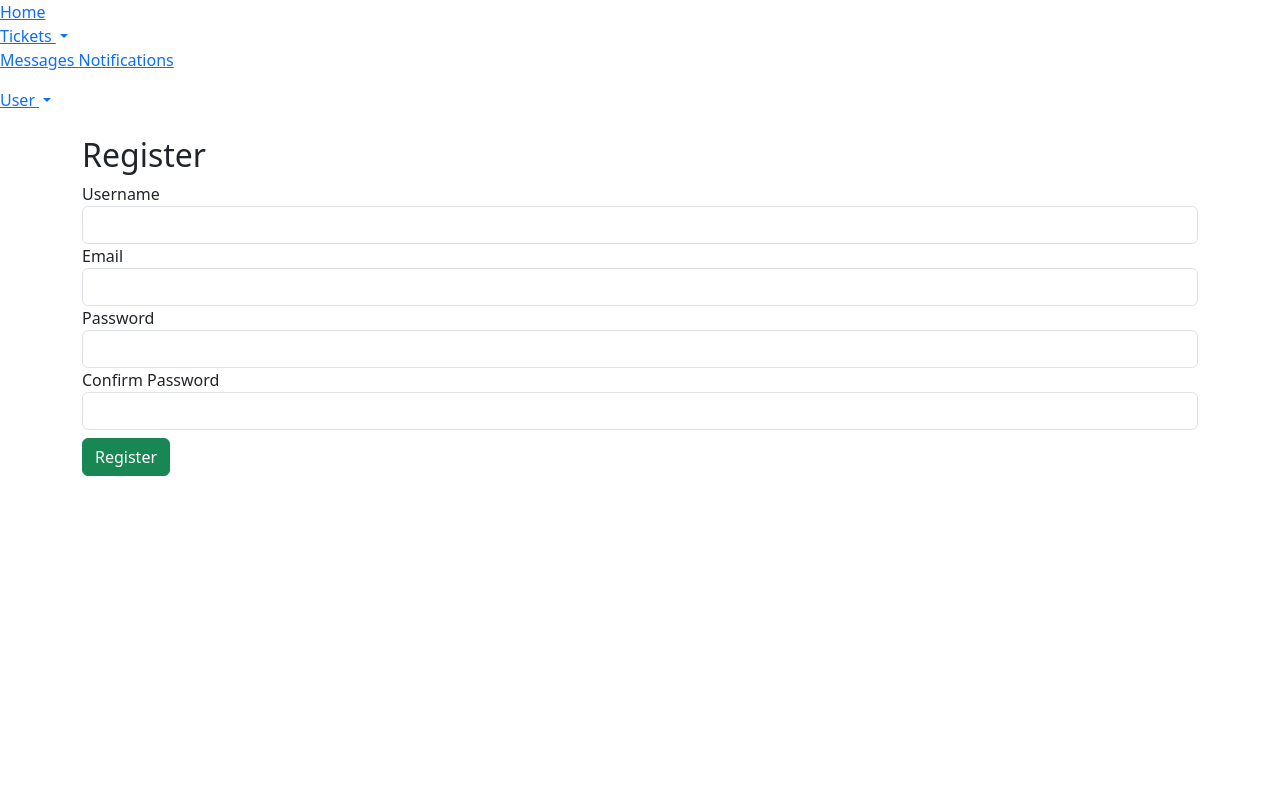
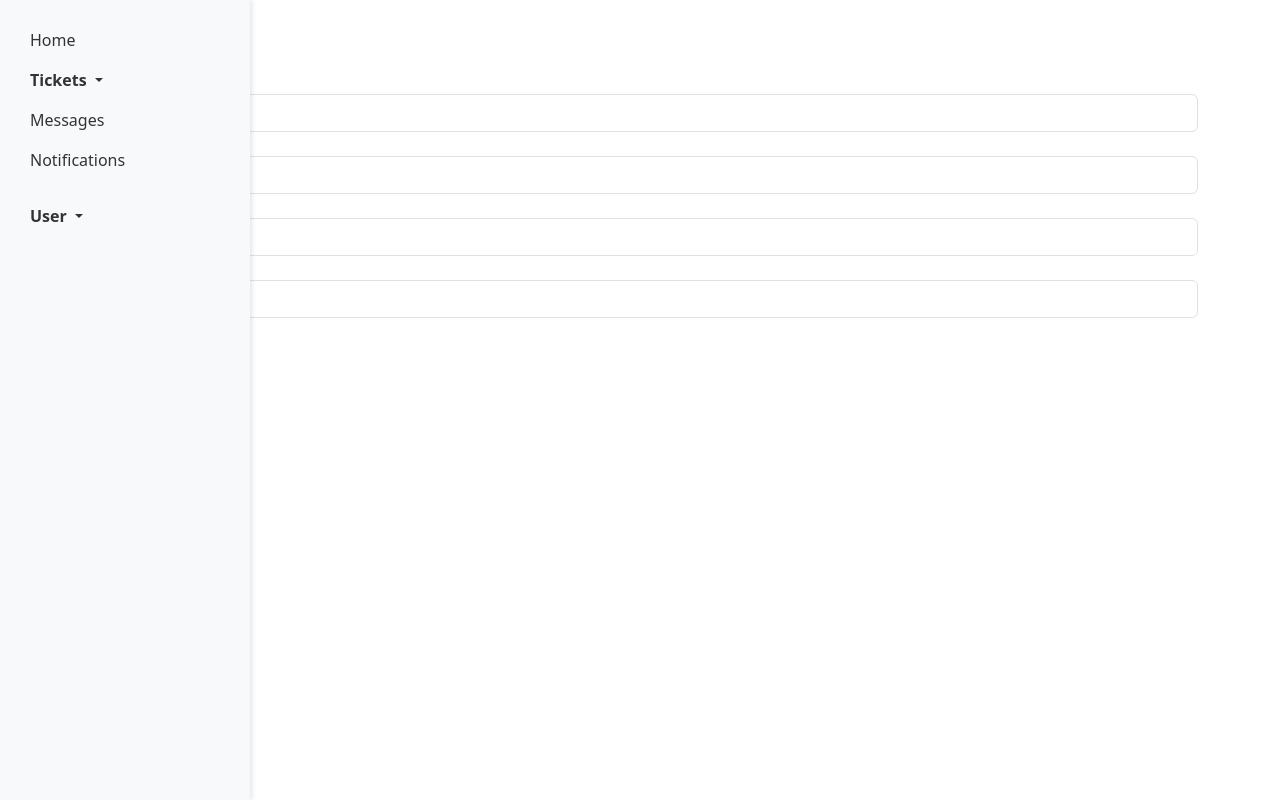
Before and after one commit to cyberpedia/ticketing_system, a Flask app: page /register in a window 1280 px wide. Run offline with Flask 3, Linux system fonts and the light colour scheme; parts of the project's set-up code (start-up, migrations or seed data) failed here and were passed over; some libraries are stand-ins or nearby versions.

Commit message:
Update base.html

```diff
--- a/app/templates/base.html
+++ b/app/templates/base.html
@@ -4,6 +4,34 @@
     <meta charset="UTF-8">
     <title>{% block title %}Ticketing System{% endblock %}</title>
     <link rel="stylesheet" href="https://cdn.jsdelivr.net/npm/bootstrap@5.3.0/dist/css/bootstrap.min.css">
+    <style>
+.sidebar {
+    width: 250px;
+    position: fixed;
+    height: 100vh;
+    top: 0;
+    left: 0;
+    background-color: #f8f9fa;
+    padding: 20px 10px;
+    overflow-y: auto;
+    box-shadow: 2px 0 5px rgba(0,0,0,0.1);
+}
+.sidebar a {
+    padding: 8px 20px;
+    display: block;
+    color: #333;
+    text-decoration: none;
+}
+.sidebar a:hover {
+    background-color: #e9ecef;
+    border-radius: 4px;
+}
+.sidebar .dropdown-toggle {
+    cursor: pointer;
+    font-weight: bold;
+}
+
+    </style>
 </head>
 <body>
     <a href="{{ url_for('main.profile') }}"><i class="fa fa-user"></i> {{ current_user.username }}</a>
```
